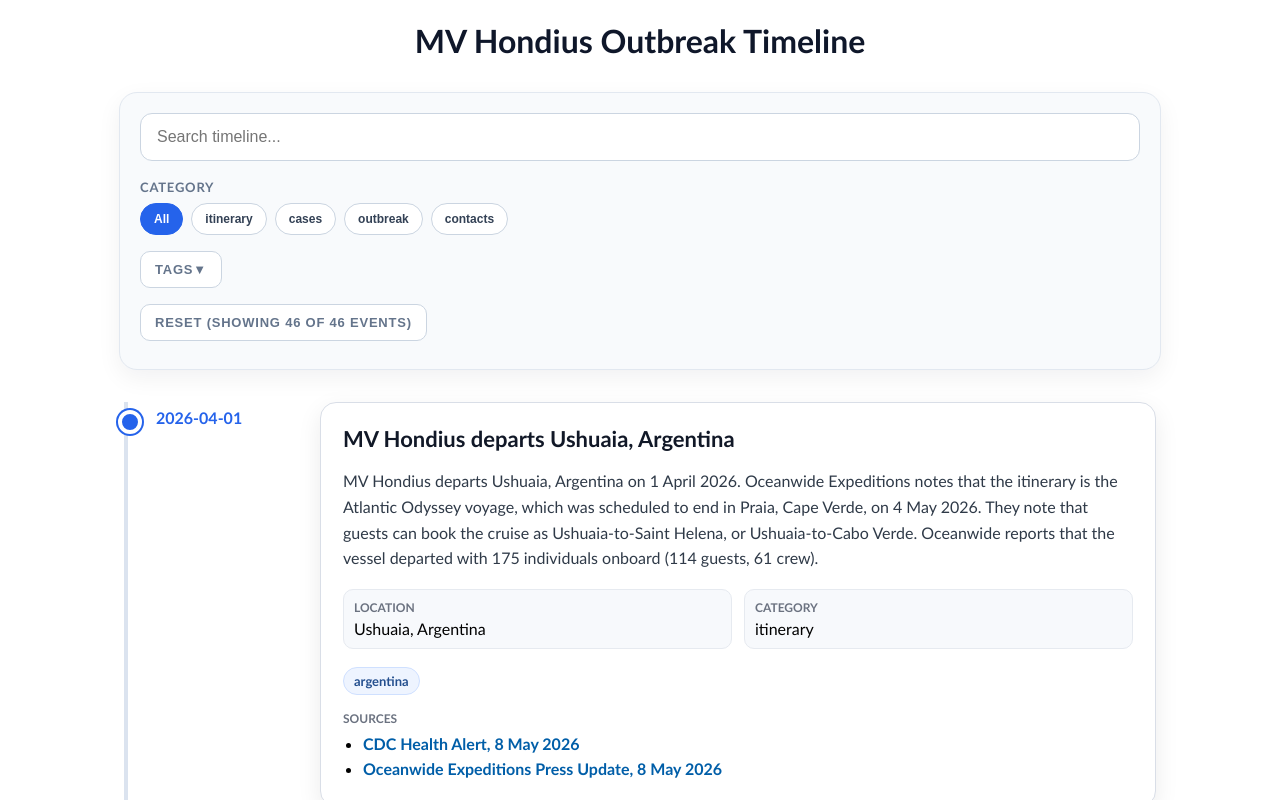
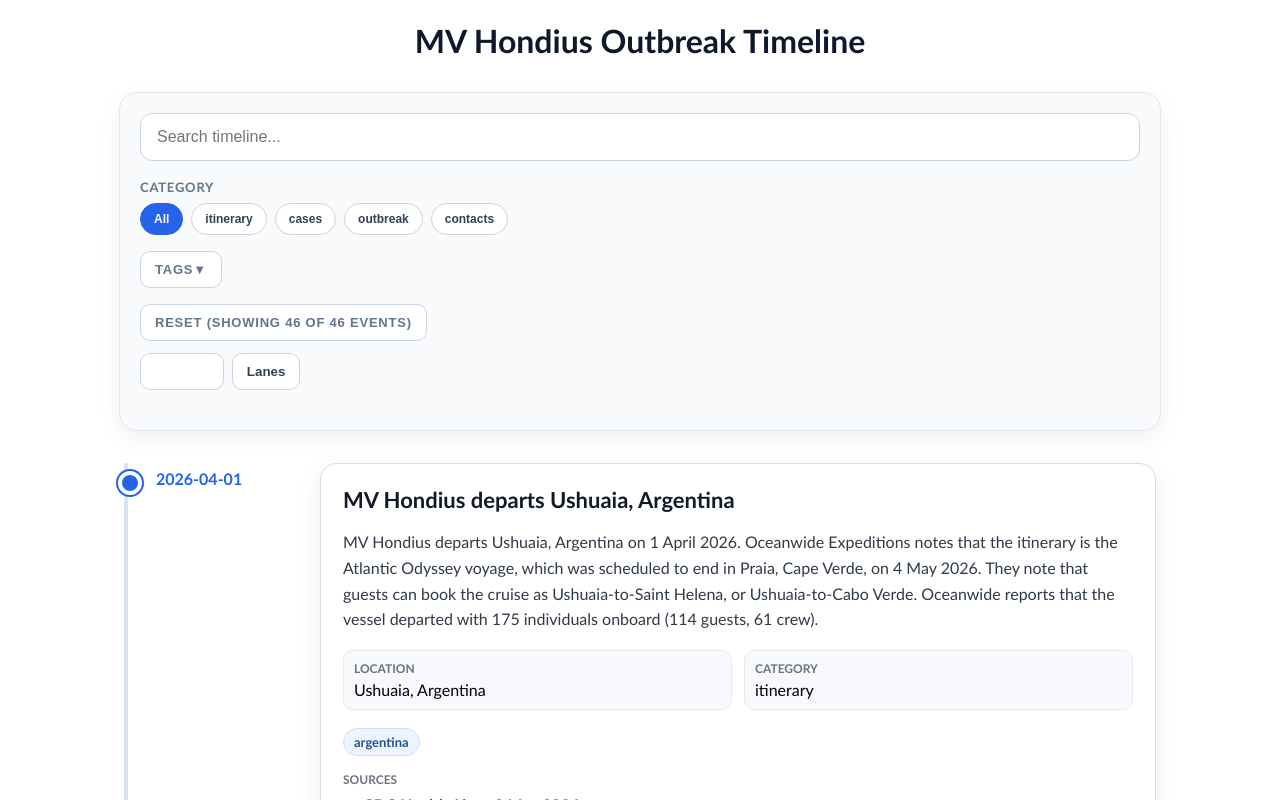
Before and after one commit to emtee10/hondius-outbreak-timeline, a React (Vite) app: page / in a window 1280 px wide. Shown: the top 800 px of the page. Built offline with nearby package versions, Linux system fonts and the light colour scheme.

Commit message:
Add lanes toggle

```diff
--- a/src/App.jsx
+++ b/src/App.jsx
@@ -8,6 +8,7 @@
   const [selectedCategory, setSelectedCategory] = useState("all");
   const [selectedTags, setSelectedTags] = useState([]);
   const [showTags, setShowTags] = useState(false);
+  const [viewMode, setViewMode] = useState("timeline");
 
   useEffect(() => {
     fetch(`${import.meta.env.BASE_URL}data/mv-hondius.json`)
@@ -169,8 +170,26 @@
         >
           Reset (Showing {filteredItems.length} of {rawItems.length} events)
         </button>
+        <div className="view-toggle">
+          <button
+            type="button"
+            className={viewMode === "timeline" ? "view-button active" : "view-button"}
+            onClick={() => setViewMode("timeline")}
+          >
+            Timeline
+          </button>
+
+          <button
+            type="button"
+            className={viewMode === "lanes" ? "view-button active" : "view-button"}
+            onClick={() => setViewMode("lanes")}
+          >
+            Lanes
+          </button>
+        </div>
       </section>
 
+      {viewMode === "timeline" ? (
         <section className="timeline-list">
           {filteredItems.map((item) => (
             <article className="event-card" key={`${item.date}-${item.cardTitle}`}>
@@ -235,6 +254,43 @@
             </article>
           ))}
         </section>
+      ) : (
+        <section className="lane-view">
+          {Object.entries(groupedItems).map(([date, events]) => {
+            const lanes = categories.filter((category) => category !== "all");
+
+            return (
+              <div className="lane-date-row" key={date}>
+                <div className="lane-date">
+                  <strong>{date}</strong>
+                  <span>
+                    {events.length} event{events.length !== 1 ? "s" : ""}
+                  </span>
+                </div>
+
+                <div className="lane-grid">
+                  {lanes.map((lane) => (
+                    <div className="lane-column" key={lane}>
+                      <div className="lane-heading">{lane}</div>
+
+                      {events
+                        .filter((item) => item.category === lane)
+                        .map((item) => (
+                          <article
+                            className={`lane-card lane-card-${item.category}`}
+                            key={`${item.date}-${item.cardTitle}`}
+                          >
+                            {item.cardTitle}
+                          </article>
+                        ))}
+                    </div>
+                  ))}
+                </div>
+              </div>
+            );
+          })}
+        </section>
+      )}
     </main>
   );
 }
--- a/src/styles.css
+++ b/src/styles.css
@@ -227,3 +227,116 @@
 .source-link:hover {
   text-decoration: underline;
 }
+
+/* Toggle styling */
+
+.view-toggle {
+  max-width: 1000px;
+  margin: 0 auto 20px auto;
+  display: flex;
+  gap: 8px;
+}
+
+.view-button {
+  border: 1px solid #cbd5e1;
+  background: #ffffff;
+  color: #334155;
+  border-radius: 999px;
+  padding: 8px 14px;
+  font-weight: 700;
+  cursor: pointer;
+}
+
+/* Lane view styling */
+
+.view-button.active {
+  background: #2563eb;
+  color: #ffffff;
+  border-color: #2563eb;
+}
+
+.lane-view {
+  max-width: 1200px;
+  margin: 40px auto;
+}
+
+.lane-date-row {
+  display: grid;
+  grid-template-columns: 150px 1fr;
+  gap: 20px;
+  margin-bottom: 28px;
+}
+
+.lane-date {
+  color: #0f172a;
+  font-size: 15px;
+}
+
+.lane-date span {
+  display: block;
+  margin-top: 4px;
+  color: #64748b;
+  font-size: 12px;
+  font-weight: 700;
+  text-transform: uppercase;
+}
+
+.lane-grid {
+  display: grid;
+  grid-template-columns: repeat(4, minmax(160px, 1fr));
+  gap: 12px;
+}
+
+.lane-column {
+  background: #f8fafc;
+  border: 1px solid #e2e8f0;
+  border-radius: 14px;
+  padding: 10px;
+  min-height: 70px;
+}
+
+.lane-heading {
+  margin-bottom: 8px;
+  font-size: 12px;
+  font-weight: 800;
+  text-transform: uppercase;
+  color: #64748b;
+}
+
+.lane-card {
+  background: #ffffff;
+  border: 1px solid #d9dee7;
+  border-radius: 10px;
+  padding: 10px;
+  margin-bottom: 8px;
+  font-size: 14px;
+  font-weight: 700;
+  color: #1f2937;
+  box-shadow: 0 4px 12px rgba(15, 23, 42, 0.06);
+}
+
+.lane-card-cases {
+  border-left: 5px solid #dc2626;
+}
+
+.lane-card-itinerary {
+  border-left: 5px solid #64748b;
+}
+
+.lane-card-contacts {
+  border-left: 5px solid #f59e0b;
+}
+
+.lane-card-outbreak {
+  border-left: 5px solid #2563eb;
+}
+
+@media (max-width: 850px) {
+  .lane-date-row {
+    grid-template-columns: 1fr;
+  }
+
+  .lane-grid {
+    grid-template-columns: 1fr;
+  }
+}
```
Lines whose indentation alone changed are shown as unchanged.
